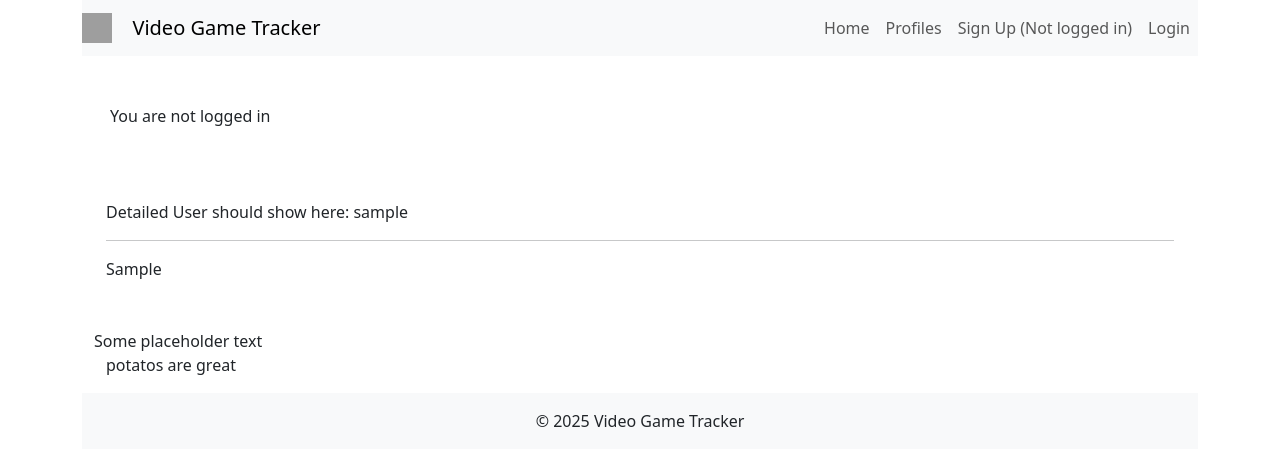
After one commit to lcorndogl/Video-Game-Tracker, a Django app: a page that uses templates/base.html in a window 1280 px wide. The commit adds this page. Shown: the top 466 px of the page. Run offline with Django 4.2, Linux system fonts and the light colour scheme; tables that the repository leaves empty hold one stand-in row (values such as "Sample post"); grey boxes are pictures that could not be loaded.

Commit message:
Add detailed profile template, pull some information in, move logged in status to navbar

```diff
--- a/profiles/admin.py
+++ b/profiles/admin.py
@@ -23,7 +23,7 @@ class PrivacyAdmin(SummernoteModelAdmin):
 
 @admin.register(User_Library)
 class LibraryAdmin(SummernoteModelAdmin):
-    list_display = ("id",'user', 'created_on', 'updated_on', 'completed')
+    list_display = ("id", 'game', 'user', 'created_on', 'updated_on', 'completed')
 
 
 # Register your models here.
--- /dev/null
+++ b/profiles/templates/profiles/profile_detailed.html
@@ -0,0 +1,59 @@
+{% extends "base.html" %}
+{% load static %}
+{% block content %}
+
+<!-- profile_detailed.html content starts here -->
+<div class="container-fluid">
+    <br><br><br>
+    Detailed User should show here:
+    {{ user_identified }}
+    <hr>
+    {{ profile.game }}
+    <div class="row">
+        <br><br>Some placeholder text
+        <p>potatos are great</p>
+        <!-- Profiles -->
+        <!-- <div class="col-12 mt-3 left">
+        <div class="row">
+            {% for profile in profiles %}
+            <div class="col-md-4">
+                <div class="card mb-4">
+                    <div class="card-body">
+                        <a href="#" class="post-link text-center">
+                            <h2 class="card-title">{{ profile.user }}</h2>
+                            {% if profile.platform %} <p class="card">Favourite Platform: {{ profile.platform }}</p>
+                            {% endif %}
+                            {% if profile.game %}<p class="card">Favourite Game: {{ profile.game }}</p>{% endif %}
+                        </a>
+
+                        <hr />
+                        <p class="card-text text-muted h6 text-center">Last Updated: {{ profile.updated_on}}
+                        </p>
+                    </div>
+                </div>
+            </div>
+            {% if forloop.counter|divisibleby:3 %}
+        </div>
+        <div class="row">
+            {% endif %}
+            {% endfor %}
+        </div>
+    </div>
+</div>
+{% if is_paginated %}
+<nav aria-label="Page navigation">
+    <ul class="pagination justify-content-center">
+        {% if page_obj.has_previous %}
+        <li><a href="?page={{ page_obj.previous_page_number }}" class="page-link"> &laquo; PREV</a></li>
+        {% endif %}
+        {% if page_obj.has_next %}
+        <li><a href="?page={{ page_obj.next_page_number }}" class="page-link"> NEXT &raquo;</a></li>
+        {% endif %}
+
+    </ul>
+</nav>
+{% endif %} -->
+    </div>
+
+    <!-- profile_detailed.html content ends here -->
+{% endblock %}
--- a/profiles/urls.py
+++ b/profiles/urls.py
@@ -6,4 +6,7 @@ urlpatterns = [
     path('', views.home, name='home'),
     path('profiles/', views.ProfileList.as_view(), name='profiles'),
     path('profiles/manage/', views.manage_profile, name='manage'),
+    path('<str:username>/', views.profile_detailed, name='profile_detailed'),
+    # path('profile_view/', views.ProfileDetail.as_view(), name='profile_detailed'),
+
 ]
--- a/profiles/views.py
+++ b/profiles/views.py
@@ -1,18 +1,7 @@
 from django.shortcuts import render, get_object_or_404, reverse
 from django.views import generic
 from django.http import HttpResponseRedirect
-from .models import User_Profile
-
-# Create your views here.
-# def view_profiles(request):
-#     """
-#     Renders the profiles page
-#     Shows users who have their visibility matching to the users logged in status
-#     """
-#     return render(
-#         request,
-#         "profiles/profiles.html",
-#     )
+from .models import User_Profile, User_Library, User
 
 
 def manage_profile(request):
@@ -40,10 +29,48 @@ def home(request):
 class ProfileList(generic.ListView):
     def get_queryset(self):
         if self.request.user.is_authenticated:
-            return User_Profile.objects.filter(privacy__in=["1","3"]).order_by("-created_on")
+            return User_Profile.objects.filter(privacy__in=["1", "3"]).order_by("-created_on")
         else:
             return User_Profile.objects.filter(privacy__lt="2").order_by("-created_on")
 
     context_object_name = 'profiles'
     template_name = "profiles/profiles.html"
     paginate_by = 4
+
+# class ProfileDetail(generic.DetailView):
+
+
+def profile_detailed(request, username):
+    """
+    Display an individual :model:`blog.Post`.
+
+    **Context**
+
+    ``post``
+        An instance of :model:`blog.Post`.
+
+    **Template:**
+
+    :template:`blog/post_detail.html`
+    """
+
+    # queryset = User.objects.filter(username=username).values()
+    user = get_object_or_404(User, username=username)
+    profile = get_object_or_404(User_Profile, user=user)
+    print('profile', profile)
+    context = {
+        "user_identified": user,
+        "profile": profile,
+    }
+
+    return render(
+        request,
+        "profiles/profile_detailed.html",
+        context
+        # {"user": User},
+    )
+
+# class ProfileDetail(generic.ListView):
+
+#     def get_queryset(self):
+#         return User.objects.filter(username=self.kwargs['User'])
--- a/templates/base.html
+++ b/templates/base.html
@@ -35,7 +35,7 @@
                         <a class="nav-link" href="{% url 'profiles' %}">Profiles</a>
                     </li>
                     <li class="nav-item">
-                        <a class="nav-link" href="{% url 'manage' %}">Edit Profile</a>
+                        <a class="nav-link" href="{% url 'manage' %}">Edit Profile ({{ user }})</a>
                     </li>
                     <li class="nav-item">
                         <a class="nav-link" href="{% url 'account_logout' %}">Logout</a>
@@ -53,7 +53,7 @@
                             <a class="nav-link" href="{% url 'profiles' %}">Profiles</a>
                         </li>
                         <li class="nav-item">
-                            <a class="nav-link" href="{% url 'account_signup' %}">Sign Up</a>
+                            <a class="nav-link" href="{% url 'account_signup' %}">Sign Up (Not logged in)</a>
                         </li>
                         <li class="nav-item">
                             <a class="nav-link" href="{% url 'account_login' %}">Login</a>
```
